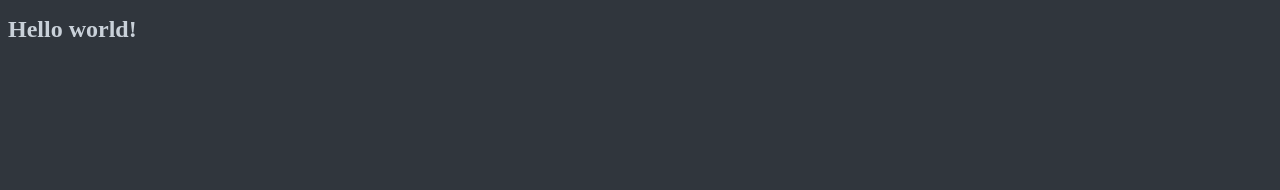
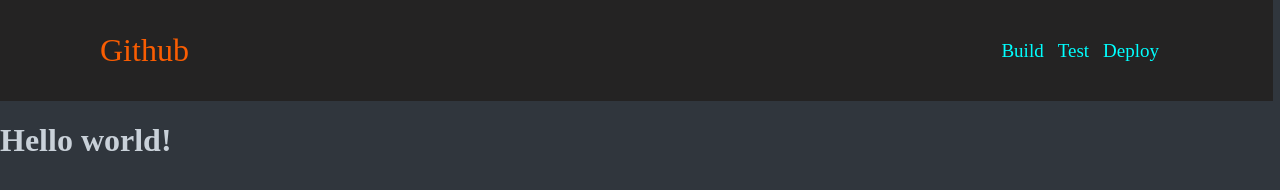
Before and after one commit to dariogonzalez-me/git_gitHub, a plain HTML site: page index.html in a window 1280 px wide. Drawn offline with Linux system fonts and the light colour scheme.

Commit message:
Se crea menu de navegacion principal y se maneja algo de css

```diff
--- a/index.html
+++ b/index.html
@@ -1,11 +1,21 @@
 <!doctype html>
 <html>
 	<head>
-		<title>helloWorld</title>
+		<title>gitHub</title>
 		<link rel="stylesheet" href="main.css">
 	</head>
 	<body>
+		<header>
+			<nav class="navbar">
+				<p class="logo">github</p>
+				<ul>
+					<li><a href="#">Build</a></li>
+					<li><a href="#">Test</a></li>
+					<li><a href="#">Deploy</a></li>
+				</ul>
+			</nav>
+		</header>
 		<h1>Hello world!</h1>
-		<script src="script.js"></script>
+		<!-- <script src="script.js"></script> -->
 	</body>
 </html>
--- a/main.css
+++ b/main.css
@@ -1,7 +1,34 @@
+html {
+	background: #30363d;
+	color: #C9D1D9;
+}
 body {
-	background: #30363d;
+	margin: 0;
+	padding: 0;
 }
-h1{
-	color: #C9D1D9;
-	font-size: 24px;
+.navbar{
+	background: rgb(36, 35, 35);
+	display: flex;
+	justify-content: space-between;
+	align-items: center;
+	/* padding-left: 100px;
+	padding-right: 100px; */
+	padding: 0px 100px;
 }
+.logo {
+	font-size: 32px;
+	text-transform: capitalize;
+	color: rgb(250, 93, 2);
+}
+ul{
+	display: flex;
+	justify-content: space-between;
+}
+.navbar, li, a{
+	text-decoration: none;
+	list-style: none;
+	text-transform: capitalize;
+	color: aqua;
+	font-size: 19px;
+	margin-right: 7px;
+}
```
